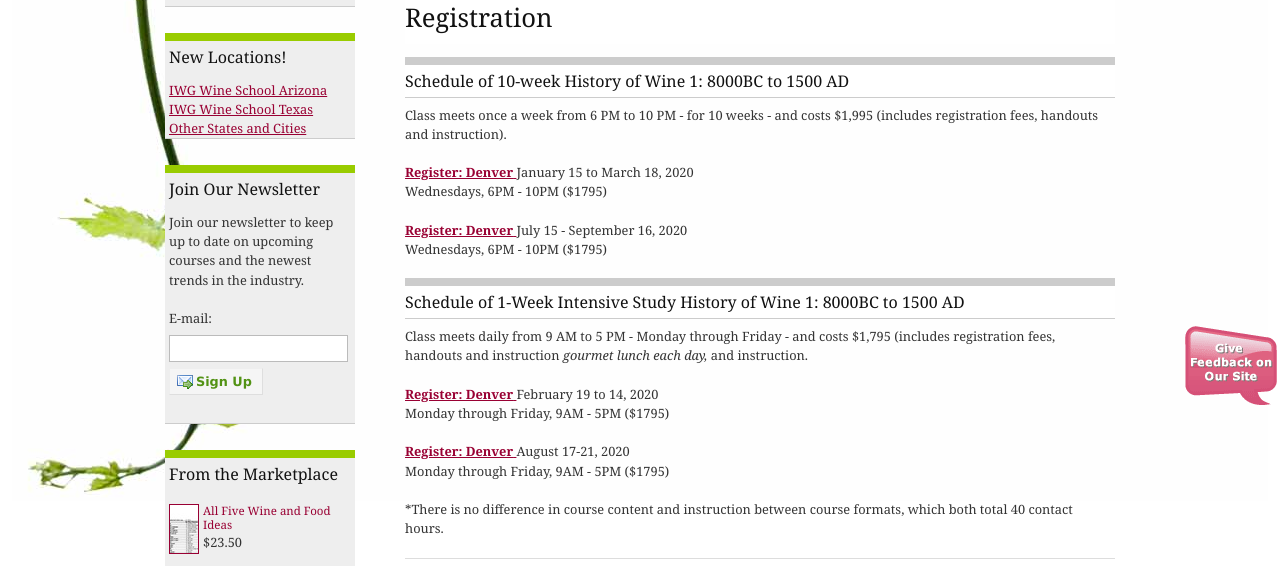
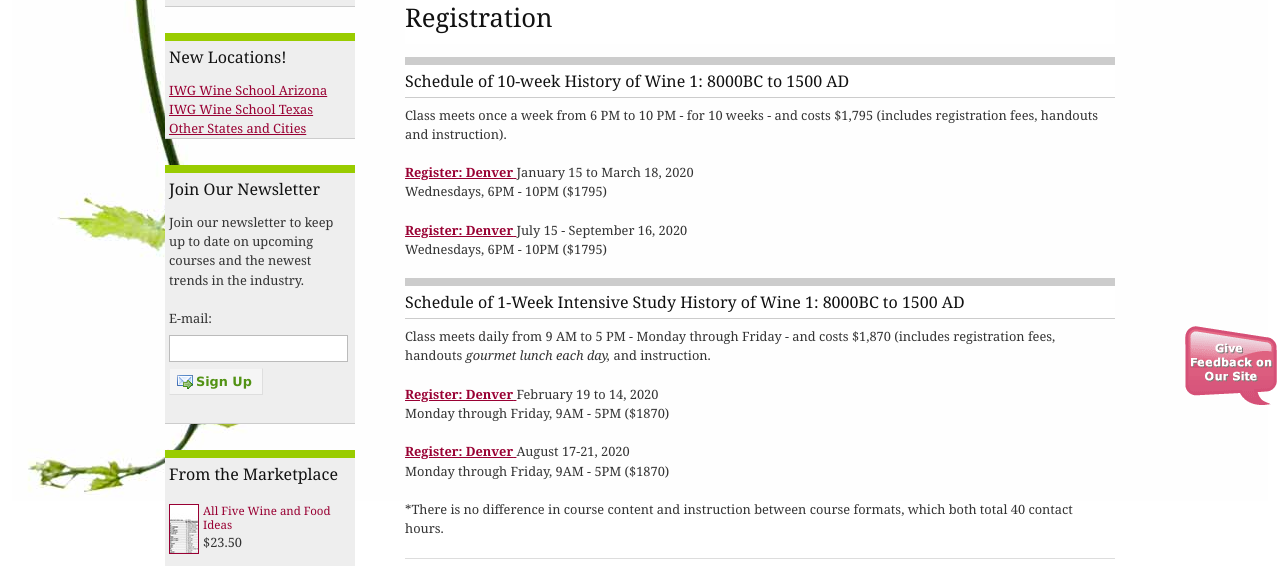
Before and after one commit to CKDev/internationalwineguild.com, a Jekyll site: the page built from history-of-wine-1-8000-bc-to-1500-ad-registration.html, in a window 1280 px wide. Shown: the part 479-1045 px from the top of the page. Built offline with Jekyll 4.4.1, drawn with Linux system fonts in a browser that asks for light colours; a script that is not in the unit is left out; comment, search, counter and statistics services are not loaded.

Commit message:
Update history-of-wine-1-8000-bc-to-1500-ad-registration.html

```diff
--- a/history-of-wine-1-8000-bc-to-1500-ad-registration.html
+++ b/history-of-wine-1-8000-bc-to-1500-ad-registration.html
@@ -9,7 +9,7 @@
 product=History+1+Ancient+and+Medieval+PM++-++January+18-March+29+2017&amp;price=1900&amp;return=http://www.internationalwineguild.com/history-of-wine-1-8000-bc-to-1500-ad-registration"><strong>
     </strong></a></h2>
 <p><span style="color: rgb(51, 51, 51); font-family: Georgia, serif; font-size: 12.8px;">Class meets once a week from
-    6 PM to 10 PM - for 10 weeks - and costs&nbsp;$1,995 (includes registration fees, handouts and instruction).</span></p>
+    6 PM to 10 PM - for 10 weeks - and costs&nbsp;$1,795 (includes registration fees, handouts and instruction).</span></p>
 
 <p>
   <a class="ga-track"
@@ -29,27 +29,27 @@
 
 <h2>Schedule of 1-Week Intensive Study History of Wine 1: 8000BC to 1500 AD</h2>
 <p><span style="color: rgb(51, 51, 51); font-family: Georgia, serif; font-size: 12.8px;">Class meets daily from 9 AM
-    to 5 PM - Monday through Friday - and costs $1,795 (includes registration fees, handouts and instruction&nbsp;</span><em
+    to 5 PM - Monday through Friday - and costs $1,870 (includes registration fees, handouts&nbsp;</span><em
     style="margin: 0px; padding: 0px; border: 0px; font-size: 12.8px; font-family: Georgia, serif; vertical-align: baseline; color: rgb(51, 51, 51);">gourmet
     lunch each day,</em><span style="color: rgb(51, 51, 51); font-family: Georgia, serif; font-size: 12.8px;">&nbsp;and
     instruction.&nbsp;</span></p>
 
 <p>
   <a class="ga-track"
-    href="http://ww4.aitsafe.com/cf/add.cfm?userid=6714687&amp;product=IS+History+1+Ancient+and+Medieval++-++February 10-+ 14,+2020&amp;price=1795&amp;return=http://www.internationalwineguild.com/history-of-wine-1-8000-bc-to-1500-ad-registration">
+    href="http://ww4.aitsafe.com/cf/add.cfm?userid=6714687&amp;product=IS+History+1+Ancient+and+Medieval++-++February 10-+ 14,+2020&amp;price=1870&amp;return=http://www.internationalwineguild.com/history-of-wine-1-8000-bc-to-1500-ad-registration">
     <strong>Register: Denver</strong>
   </a>
   February 19 to 14, 2020<br>
-  Monday through Friday, 9AM - 5PM ($1795)
+  Monday through Friday, 9AM - 5PM ($1870)
 </p>
 
 <p>
   <a class="ga-track"
-    href="http://ww4.aitsafe.com/cf/add.cfm?userid=6714687&amp;product=IS+History+1+Ancient+and+Medieval++-++August 17-+ 21,+2020&amp;price=1795&amp;return=http://www.internationalwineguild.com/history-of-wine-1-8000-bc-to-1500-ad-registration">
+    href="http://ww4.aitsafe.com/cf/add.cfm?userid=6714687&amp;product=IS+History+1+Ancient+and+Medieval++-++August 17-+ 21,+2020&amp;price=1870&amp;return=http://www.internationalwineguild.com/history-of-wine-1-8000-bc-to-1500-ad-registration">
     <strong>Register: Denver</strong>
   </a>
   August 17-21, 2020<br>
-  Monday through Friday, 9AM - 5PM ($1795)
+  Monday through Friday, 9AM - 5PM ($1870)
 </p>
 
 <p>*<span style="color: rgb(51, 51, 51); font-family: Georgia, serif; font-size: 12.8px;">There is no difference in
```
